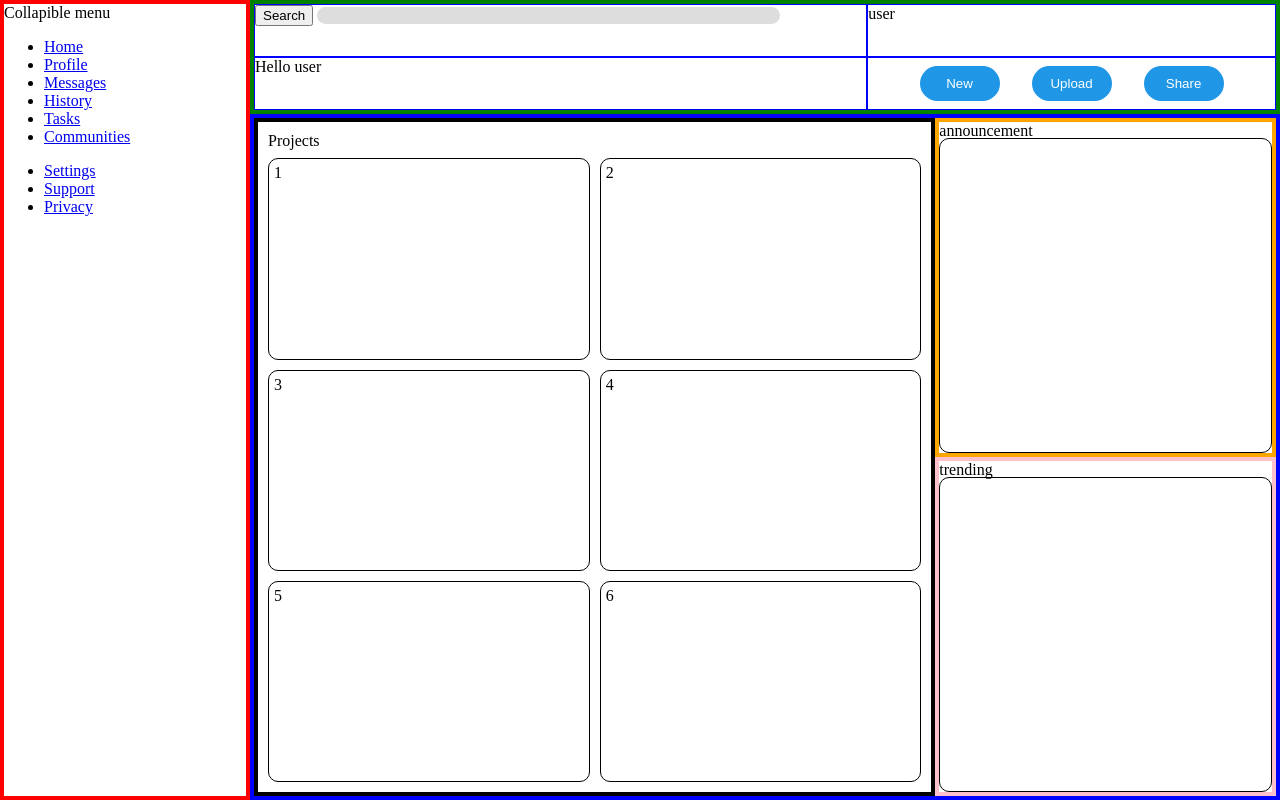
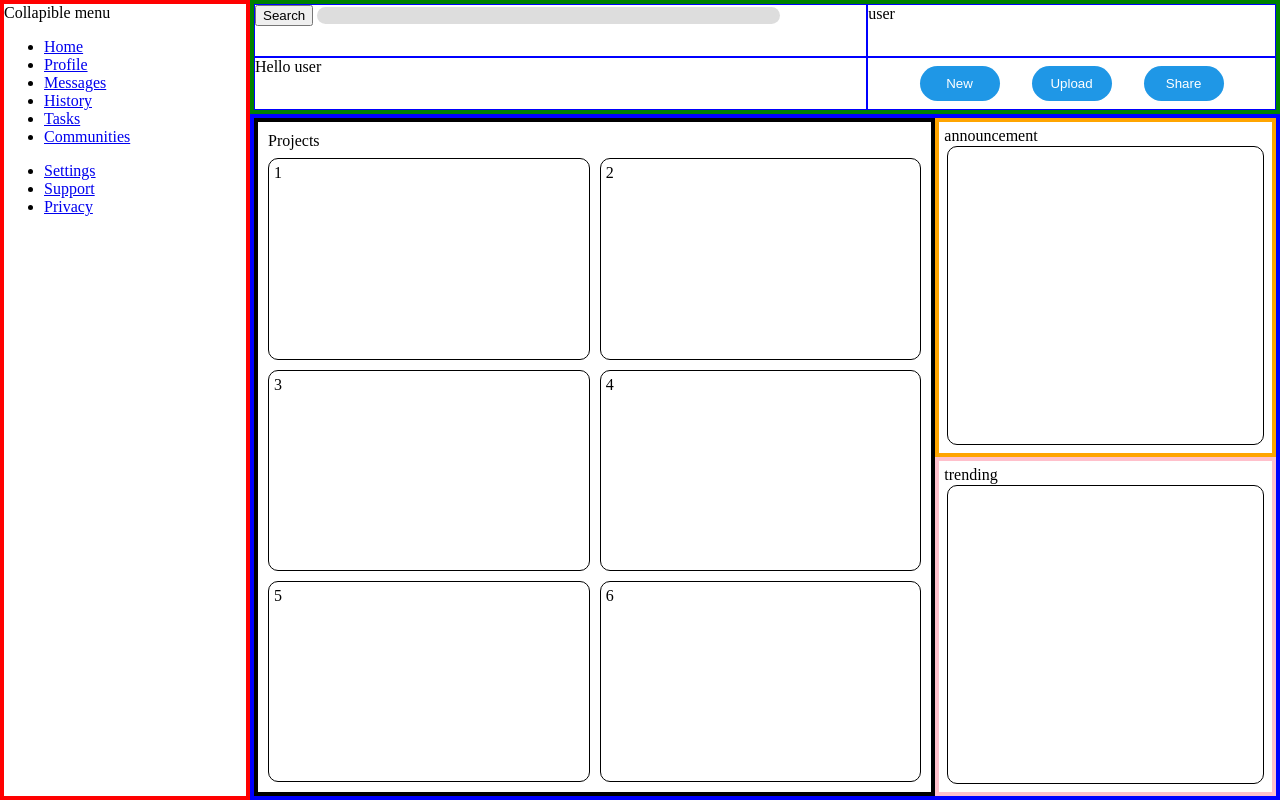
Before and after one commit to FancyPotts/admin_dashboard, a plain HTML site: page index.html in a window 1280 px wide. Drawn offline with Linux system fonts and the light colour scheme.

Commit message:
Improve announcement and trending grid appearance

```diff
--- a/style.css
+++ b/style.css
@@ -58,6 +58,11 @@ body {
     padding: 5px;
 }
 
+#trending,
+#announce {
+    padding: 5px;
+}
+
 #trending {
     border: 4px solid pink;
     grid-column: 2 / 3;
@@ -72,6 +77,11 @@ body {
     grid-row: 1 / 2;
     display: grid;
     grid-template-rows: 1rem;
+}
+
+#announce > .card,
+#trending > .card {
+    margin: 3px;
 }
 
 #cards > .title {
```
